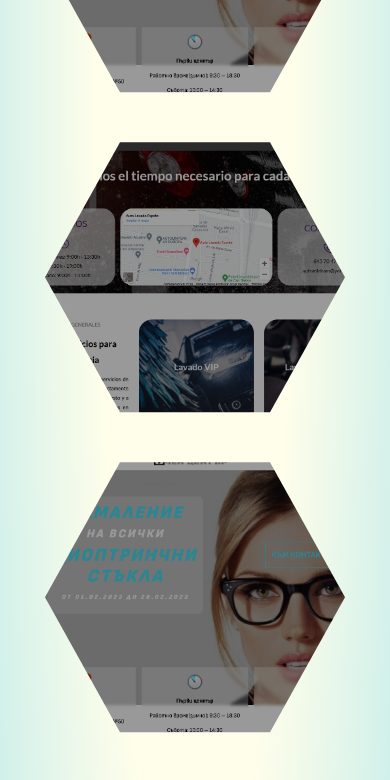
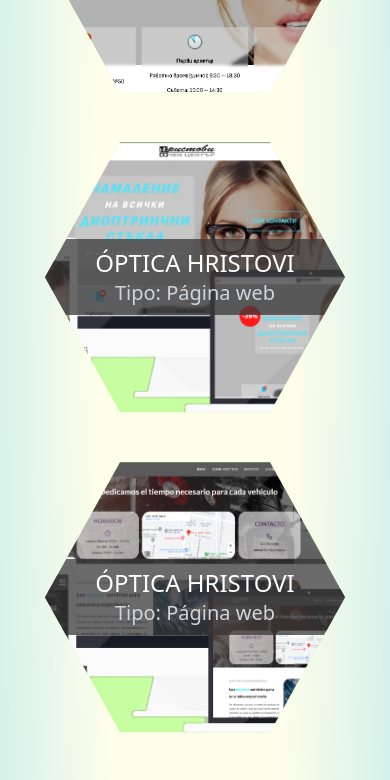
Before and after one commit to anonim2407/FWD-Project, a Next.js app: page /portafolio in a window 390 px wide. Shown: the part 1600-2380 px from the top of the page. Built offline with nearby package versions, Linux system fonts and the light colour scheme; no server answers.

Commit message:
portafolio corregir medidas

```diff
--- a/components/FlechasGaleria.js
+++ /dev/null
@@ -1,70 +0,0 @@
-import React from 'react'
-import Link from 'next/link'
-import Image from 'next/image';
-import { useState } from 'react';
-
-const mockups = [
-    {
-        name: 'Autolavado Exprés',
-        href: 'https://autolavadoexpres.es/',
-        image: '/img/mockup/mockup_2.png'
-    },
-    {
-        name: 'Óptica Hristovi',
-        href: '#',
-        image: '/img/mockup/mockup_1.png'
-    },
-
-]
-const backgroundImageProjects = {
-    backgroundImage: `linear-gradient(rgba(0, 0, 0, 0.2), rgba(0, 0, 0, 0.0)),url('/img/bg_projects5.jpg')`,
-    backgroundSize: "cover",
-    backgroundAttachment: "fixed",
-    height: "250px",
-};
-
-const FlechasGaleria = () => {
-    const [clickedImg, setClickImg] = useState(null)
-    const [currentIndex, setCurrentIndex] = useState(null)
-
-    const handleClickImage = (item, index) => {
-        setCurrentIndex(index);
-        setClickImg(item)
-        console.log(item)
-    }
-
-
-
-
-
-    return (
-        <section className='container max-w-[1300px] m-auto relative'>
-            <div className='hexagon grid   content-center justify-items-center '>
-                <div className='flex flex-col  lg:flex-row  justify-center items-center lg:-mb-[60px]'>
-                    <div className='hex flex justify-center items-center' >
-                        <Image src={'/img/portafolio/portafolio_1.png'} onClick={(e) => handleClickImage(e.target.src, index)} alt={''} width={1000} height={1000} />
-                    </div>
-                    <div className='hex flex justify-center items-center'>
-                        <Image src={'/img/portafolio/portafolio_2.png'} alt={''} width={1000} height={1000} />
-                    </div>
-                </div>
-                <div className='hex flex justify-center items-center  lg:-mb-[60px]'>
-                    <Image src={'/img/portafolio/portafolio_1.png'} alt={''} width={1000} height={1000} />
-                </div>
-                <div className='flex flex-col  lg:flex-row  justify-center items-center lg:-mb-[60px]'>
-                    <div className='hex flex justify-center items-center'>
-                        <Image src={'/img/portafolio/portafolio_1.png'} alt={''} width={1000} height={1000} />
-                    </div>
-                    <div className='hex flex justify-center items-center'>
-                        <Image src={'/img/portafolio/portafolio_2.png'} alt={''} width={1000} height={1000} />
-                    </div>
-                </div>
-                <div className='hex flex justify-center items-center'>
-                    <Image src={'/img/portafolio/portafolio_2.png'} alt={''} width={1000} height={1000} />
-                </div>
-            </div>
-        </section>
-    )
-}
-
-export default FlechasGaleria
--- a/components/HexagonalGalery.js
+++ b/components/HexagonalGalery.js
@@ -9,22 +9,33 @@
         name: "Autolavado Exprés",
         href: "https://autolavadoexpres.es/",
         image: "/img/portafolio/portafolio_1.png",
+        descripcion: 'Página web'
     },
     {
         name: "Óptica Hristovi",
         href: "#",
         image: "/img/portafolio/portafolio_2.png",
+        descripcion: 'Página web'
     },
     {
         name: "Óptica Hristovi",
         href: "#",
-        image: "/img/portafolio/portafolio_1.png",
+        image: "/img/mockup/mockup_1.png",
+        descripcion: 'Página web'
     },
     {
         name: "Óptica Hristovi",
         href: "#",
-        image: "/img/portafolio/portafolio_2.png",
+        image: "/img/mockup/mockup_2.png",
+        descripcion: 'Página web'
     },
+    {
+        name: "Óptica Hristovi",
+        href: "#",
+        image: "/img/mockup/mockup_1.png",
+        descripcion: 'Página web'
+    },
+
 ];
 
 const HexagonalGalery = () => {
@@ -80,15 +91,22 @@
         <div className="container max-w-[1300px] m-auto grid lg:grid-cols-2 content-center justify-items-center gap-5">
             {mockups.map((item, index) => (
 
-                <div key={index} className={`bloqueado cursor-pointer hex ${index%3===0 && 'lg:col-span-2'} `}>
+                <div key={index} className={`relative cursor-pointer hex ${index % 3 === 0 && 'lg:col-span-2'}`}>
                     <Image
+                    className=""
                         src={item.image}
                         width={400}
                         height={400}
                         alt={`Imagen Galeria ${item.name}`}
                         onClick={() => handleClickImage(item, index)}
                     />
-                    <h2>{item.name}</h2>
+                    <div className=" absolute left-0 top-0 w-full h-full flex justify-center items-center opacity-100 lg:opacity-0 transition duration-500 hover:opacity-100" onClick={() => handleClickImage(item, index)}>
+                        <div className="bg-[#383737bd] w-full py-2">
+                            <h2 className=" text-2xl lg:text-3xl text-white uppercase text-center ">{item.name}</h2>
+                            <p className=" text-xl text-gray-300 text-center">Tipo: {item.descripcion}</p>
+                        </div>
+                    </div>
+
                 </div>
             ))}
             {clickedImg && (
--- a/components/Modal.js
+++ b/components/Modal.js
@@ -10,13 +10,13 @@
   return (
     <div className="dismiss fixed z-[100] top-0 left-0 right-0 w-full h-full bg-[#000000c5] flex items-center " onClick={handleClick}>
       <Image
-      className=" block max-w-[60%] max-h-[80%] my-0 mx-auto shadow-sm"
+      className=" block lg:max-w-[60%] lg:max-h-[80%] my-0 mx-auto shadow-sm"
         src={clickedImg}
         width={2000}
         height={2000}
         alt={`Imagen Galeria ${clickedImg.name}`}
       />
-      <span className="dismiss absolute top-20 right-20 text-3xl text-white z-[100] cursor-pointer">X</span>
+      <span className="dismiss absolute top-10 lg:top-20 right-10 lg:right-20 text-3xl text-white z-[100] cursor-pointer">X</span>
       <div onClick={handleRotationLeft} className={'overlay-arrows_right'}>
         <Image
           src={'/img/iconos/next.png'}
--- a/pages/index.js
+++ b/pages/index.js
@@ -2,13 +2,11 @@
 import { useEffect, useState } from "react";
 
 import Layout from "@/layout/Layout";
-import Cards from "@/components/Cards";
-
 import Cercle from "@/components/Cercle";
 
 import Aos from "aos";
 import "aos/dist/aos.css";
-import { Link } from "react-scroll";
+
 import ServiciosPopulares from "@/components/ServiciosPopulares";
 import SliderComponent from "@/components/GaleryProjects";
 import BtnRed from "@/components/BtnRed";
--- a/pages/portafolio.js
+++ b/pages/portafolio.js
@@ -2,7 +2,7 @@
 import Layout from "@/layout/Layout";
 import HeaderComponents from "@/components/HeaderComponents";
 import HexagonalGalery from "@/components/HexagonalGalery";
-import FlechasGaleria from "@/components/FlechasGaleria";
+
 const Portafolio = () => {
 
     return (
--- a/styles/globals.css
+++ b/styles/globals.css
@@ -184,8 +184,8 @@
     -webkit-clip-path: polygon(25% 5%, 75% 5%, 100% 50%, 75% 95%, 25% 95%, 0% 50%);
   clip-path: polygon(25% 5%, 75% 5%, 100% 50%, 75% 95%, 25% 95%, 0% 50%);
   overflow: hidden;
-
-  filter: brightness(0.6);
+/*
+  filter: brightness(1); */
   transition: all 1s ease-in-out;
   }
 
@@ -225,10 +225,10 @@
   }
 
 
-  .hex:hover {
-    filter: brightness(1);
+  /* .hex:hover {
+    filter: brightness(0.6);
   }
-
+ */
 
 
 
```
